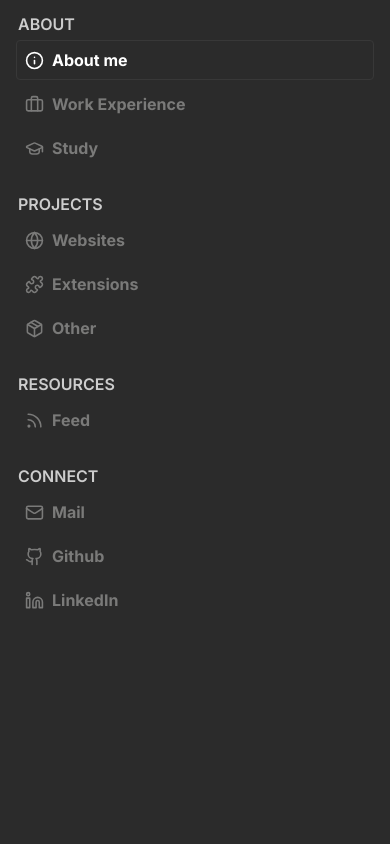
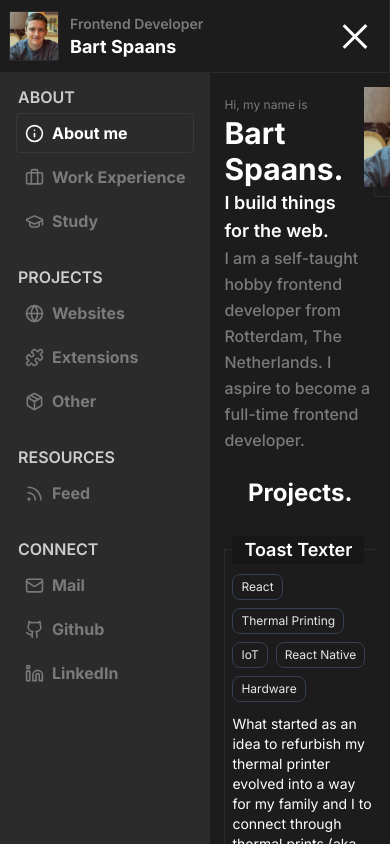
Before and after one commit to spaansba/Portfolio, a Next.js app: page /about in a window 390 px wide. Both pictures are taken after a click on the button 355 px from the left and 36 px from the top of the page. Shown: the top 844 px of the page. Built offline with nearby package versions, Linux system fonts and the light colour scheme.

Commit message:
padding changes

```diff
--- a/src/app/_components/Content/ContentWrapper.tsx
+++ b/src/app/_components/Content/ContentWrapper.tsx
@@ -4,7 +4,7 @@ import ContentFooter from "./ContentFooter/ContentFooter"
 
 function ContentWrapper({ children }: { children: React.ReactNode }) {
   return (
-    <div className="h-full flex flex-col relative mx-auto md:max-w-6xl ">
+    <div className=" flex flex-col relative mx-auto md:max-w-6xl ">
       <div className="p-3.5 md:px-6 md:py-8">{children}</div>
       <ContentFooter />
     </div>
--- a/src/app/_components/MainWrapper.tsx
+++ b/src/app/_components/MainWrapper.tsx
@@ -8,13 +8,13 @@ import MobileNavigation from "./Navigation/MobileNavigation/MobileNavigation"
 function MainWrapper({ children }: { children: React.ReactNode }) {
   const isMobile = useIsMobileDevice()
   return (
-    <div className="flex flex-col h-screen">
+    <div className="flex flex-col">
       <div className="fixed top-0 left-0 right-0 z-10 bg-SecondaryGray">
         <Header />
       </div>
       {isMobile != undefined && ( // to avoid flickering we only show when isMobile is not undefined (this happends in ssr)
         <div className="mt-[73px] flex flex-row">
-          {isMobile ? <MobileNavigation /> : <DesktopNavigation />}
+          <div className="h-screen">{isMobile ? <MobileNavigation /> : <DesktopNavigation />}</div>
           <div className="flex-1 overflow-y-auto">{children}</div>
         </div>
       )}
--- a/src/app/_components/Navigation/MobileNavigation/MobileNavigation.tsx
+++ b/src/app/_components/Navigation/MobileNavigation/MobileNavigation.tsx
@@ -12,7 +12,7 @@ function MobileNavigation() {
   }
 
   return (
-    <div className="absolute top-0 left-0 w-full h-full bg-TertiaryGray z-[20000]">
+    <div className=" w-full h-full bg-TertiaryGray z-[20000]">
       <nav className="h-full flex flex-col px-4">
         <Navigation />
       </nav>
```
